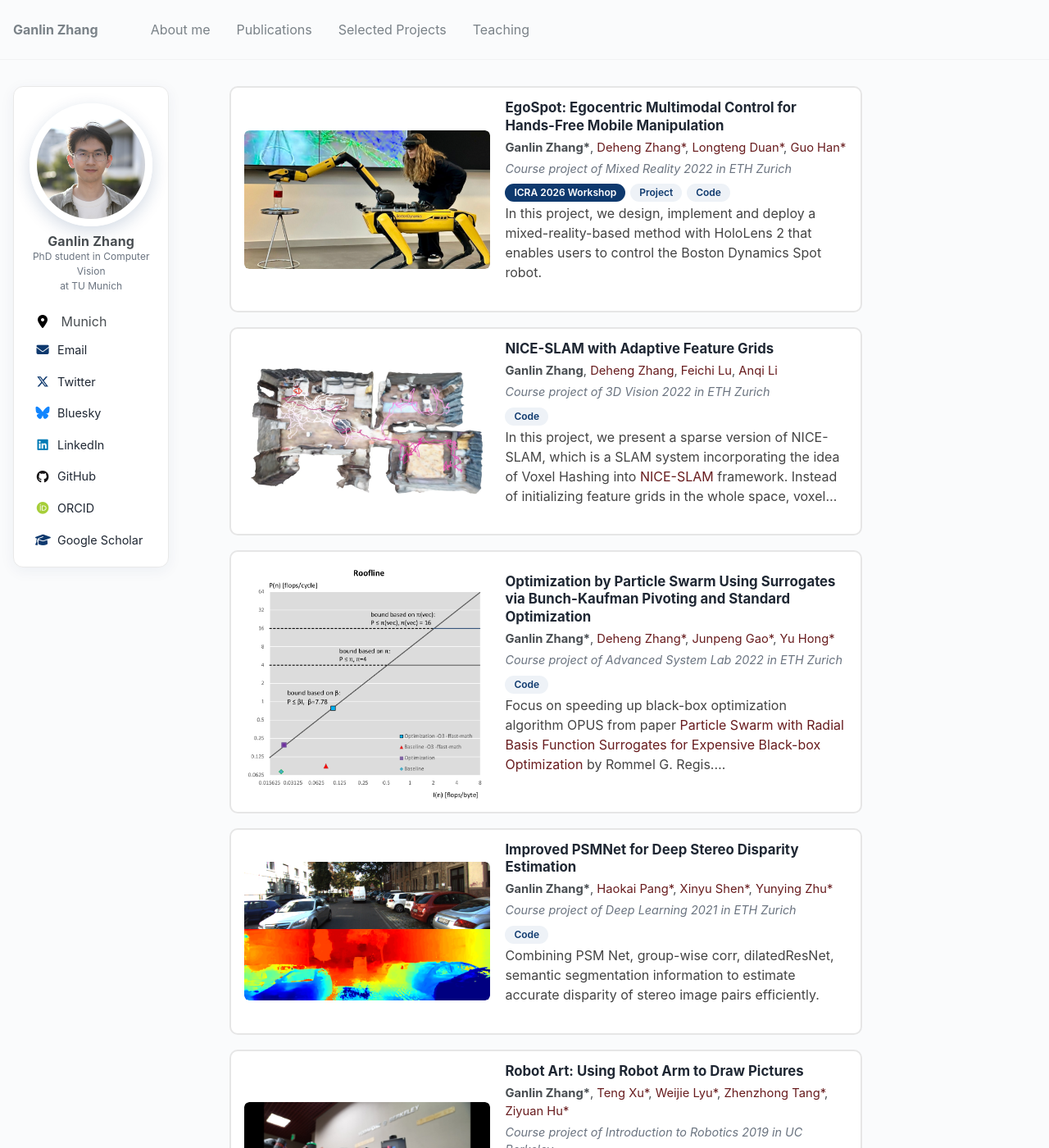
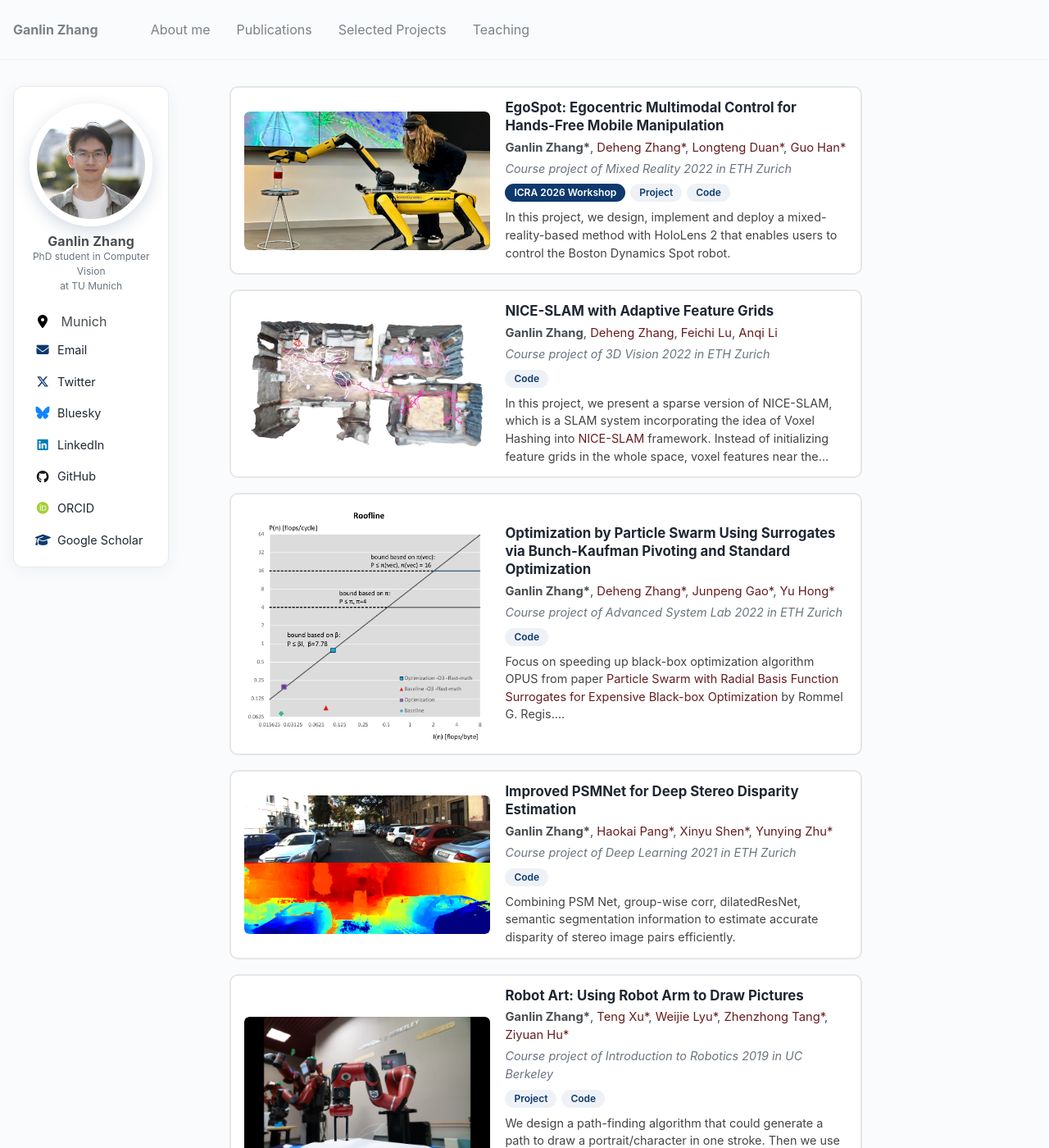
Before and after one commit to zhangganlin/zhangganlin.github.io, a Jekyll site: the page built from _pages/projects.md, in a window 1280 px wide and 1400 px high. Shown: the whole window at 82% size. Built offline with Jekyll 4.4.1, drawn with Linux system fonts in a browser that asks for light colours; our own code applies the rules of GitHub Pages for plain Markdown files.

Commit message:
Fit publication abstracts to teaser height with more/less toggle

```diff
--- a/_sass/_custom.scss
+++ b/_sass/_custom.scss
@@ -279,12 +279,12 @@ html { font-size: 15px; }
 .pub-title a:hover { color: $accent; }
 .pub-authors { margin: 4px 0; font-size: .92em; }
 .pub-venue-line { color: $muted; font-style: italic; font-size: .9em; }
-.pub-abstract {
+.pub-info .pub-abstract {
   margin: 8px 0 0;
   font-size: .9em;
   color: #444;
   display: -webkit-box;
-  -webkit-line-clamp: 4;
+  -webkit-line-clamp: var(--abs-lines, 4);
   -webkit-box-orient: vertical;
   overflow: hidden;
 }
```
Also changed, not shown: assets/js/main.min.js.
